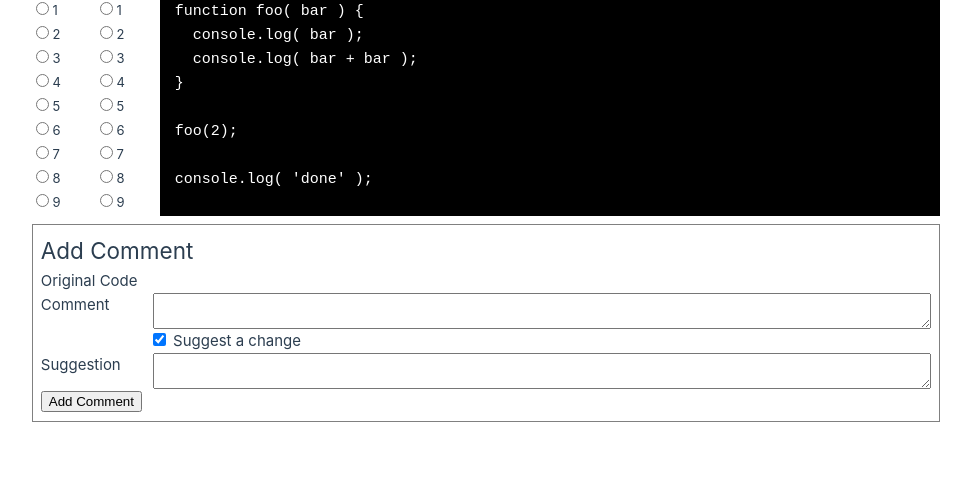
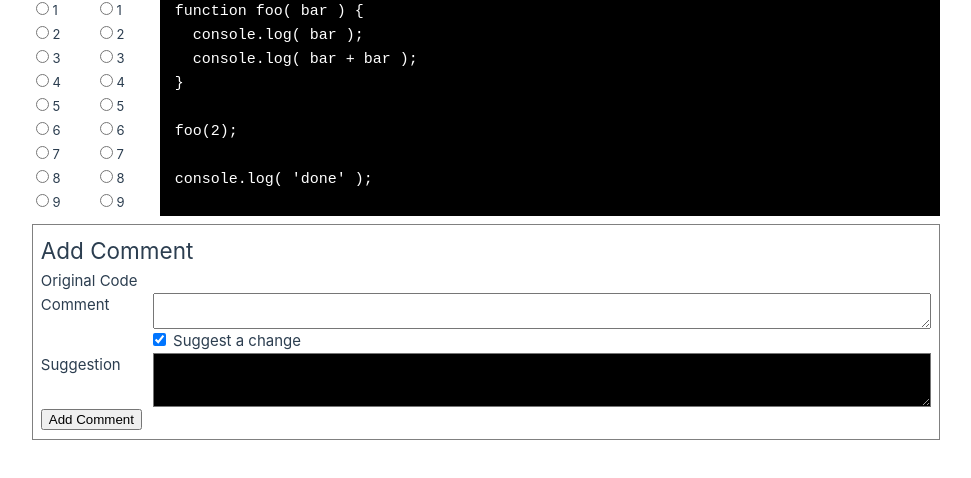
Before and after one commit to hansjovis/code-review, a Vue app: page / in a window 1280 px wide. Shown: the top 478 px of the page, without its empty margins (154-1125 px from the left). Built offline with nearby package versions, Linux system fonts and the light colour scheme.

Commit message:
Moved CSS for code blocks to the main CSS file.

```diff
--- a/src/assets/main.css
+++ b/src/assets/main.css
@@ -4,3 +4,12 @@ main {
   width: 96ch;
   margin-inline: auto;
 }
+
+.code {
+  background-color: black;
+  color: white;
+  padding-inline: 1em;
+  margin-block: 0;
+  font-size: 1em;
+  line-height: 24px;
+}
--- a/src/components/CodeView.vue
+++ b/src/components/CodeView.vue
@@ -19,7 +19,7 @@
 </script>
 
 <template>
-  <div class="code">
+  <div class="code-view">
     <fieldset class="line-numbers">
       <legend class="visually-hidden">Line number start</legend>
       <label v-for="lineNumber in code.nrOfLines">
@@ -34,12 +34,12 @@
         {{ lineNumber }}
       </label>
     </fieldset>
-    <pre><code>{{ code.code }}</code></pre>
+    <pre class="code"><code>{{ code.code }}</code></pre>
   </div>
 </template>
 
 <style scoped>
-  .code {
+  .code-view {
     display: grid;
     grid-template-columns: max-content max-content 1fr;
   }
@@ -75,13 +75,4 @@
     height: 24px;
     min-width: 64px;
   }
-
-  pre {
-    background-color: black;
-    color: white;
-    padding-inline: 1em;
-    margin-block: 0;
-    font-size: 1em;
-    line-height: 24px;
-  }
 </style>
--- a/src/components/CommentForm.vue
+++ b/src/components/CommentForm.vue
@@ -20,7 +20,7 @@
 
         <label for="code">Original Code</label>
         <output id="code" name="code" :rows="comment.nrOfLines" readonly style="resize: none;">
-          <pre><code>{{ comment.snippet }}</code></pre>
+          <pre class="code"><code>{{ comment.snippet }}</code></pre>
         </output>
 
         <label for="comment">Comment</label>
@@ -32,7 +32,7 @@
         </div>
 
         <label v-if="suggestChange" for="suggestion">Suggestion</label>
-        <textarea v-if="suggestChange" id="suggestion" name="suggestion" style="resize: vertical;" v-model="comment.suggestedChange"></textarea>
+        <textarea v-if="suggestChange"  class="code" id="suggestion" name="suggestion" style="resize: vertical;" v-model="comment.suggestedChange"></textarea>
     </div>
     <footer>
       <button type="submit">Add Comment</button>
```
